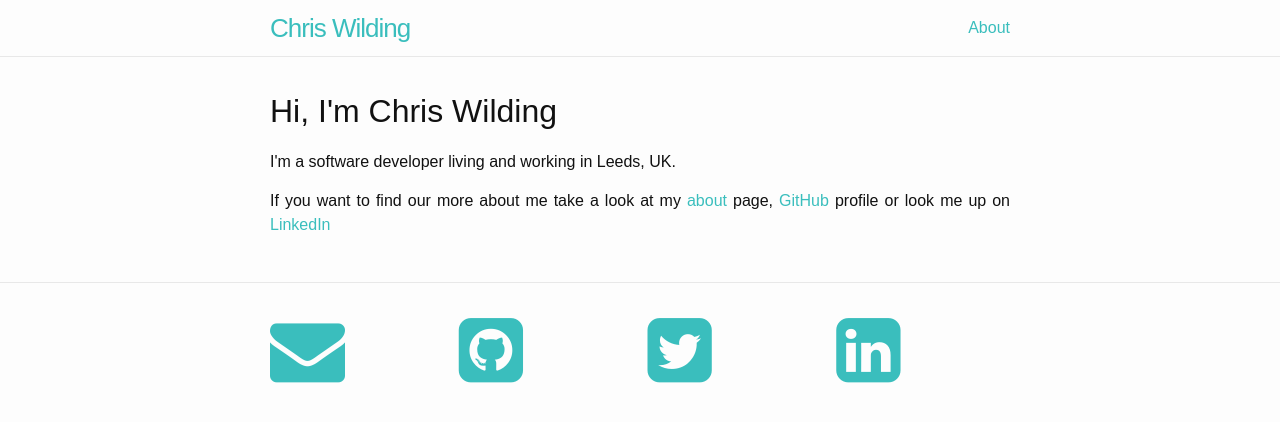
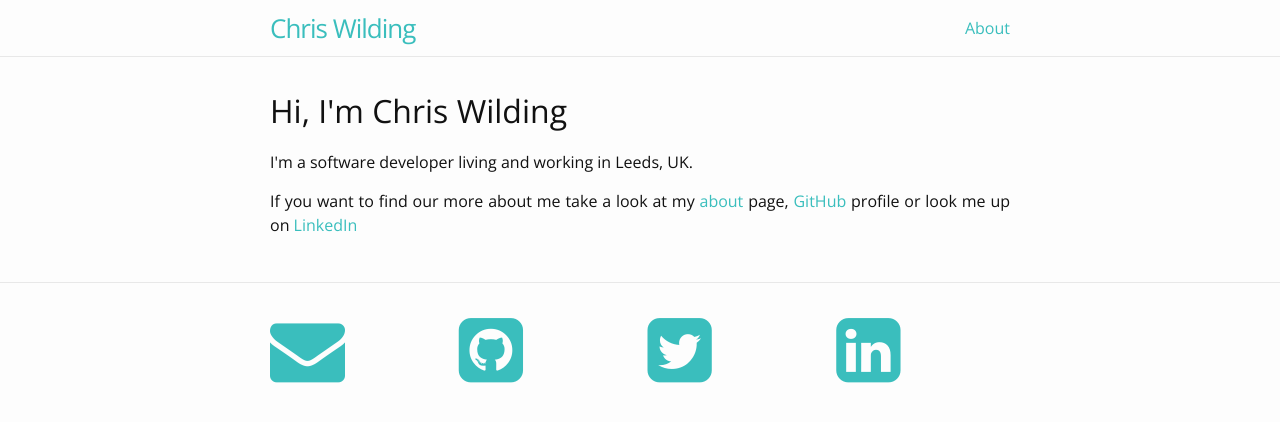
Before and after one commit to ChrisWilding/ChrisWilding.github.io, a Jekyll site: the page built from index.html, in a window 1280 px wide. Shown: the top 422 px of the page. Built offline with Jekyll 4.4.1, drawn with Linux system fonts in a browser that asks for light colours; nearby versions of some CDN libraries; some web fonts are replaced.

Commit message:
Change font to Open Sans

```diff
--- a/_includes/head.html
+++ b/_includes/head.html
@@ -5,7 +5,7 @@
   <title>{% if page.title %}{{ page.title | escape }}{% else %}{{ site.title | escape }}{% endif %}</title>
   <meta name="description" content="{% if page.excerpt %}{{ page.excerpt | strip_html | strip_newlines | truncate: 160 }}{% else %}{{ site.description }}{% endif %}">
   <link rel="stylesheet "href="https://maxcdn.bootstrapcdn.com/font-awesome/4.6.3/css/font-awesome.min.css" integrity="sha384-T8Gy5hrqNKT+hzMclPo118YTQO6cYprQmhrYwIiQ/3axmI1hQomh7Ud2hPOy8SP1" crossorigin="anonymous">
-  <link rel="stylesheet" href="https://fonts.googleapis.com/css?family=Muli|Ovo">
+  <link rel="stylesheet" href="https://fonts.googleapis.com/css?family=Open+Sans">
   <link rel="stylesheet" href="{{ "/css/main.css" | prepend: site.baseurl }}">
   <link rel="canonical" href="{{ page.url | replace:'index.html','' | prepend: site.baseurl | prepend: site.url }}">
   <link rel="alternate" type="application/rss+xml" title="{{ site.title }}" href="{{ "/feed.xml" | prepend: site.baseurl | prepend: site.url }}">
--- a/css/main.scss
+++ b/css/main.scss
@@ -2,7 +2,7 @@
 ---
 @charset "utf-8";
 
-$base-font-family: "Muli", sans-serif;
+$base-font-family: "Open Sans", sans-serif;
 $base-font-size:   16px;
 $base-font-weight: 400;
 $small-font-size:  $base-font-size * 0.875;
```
